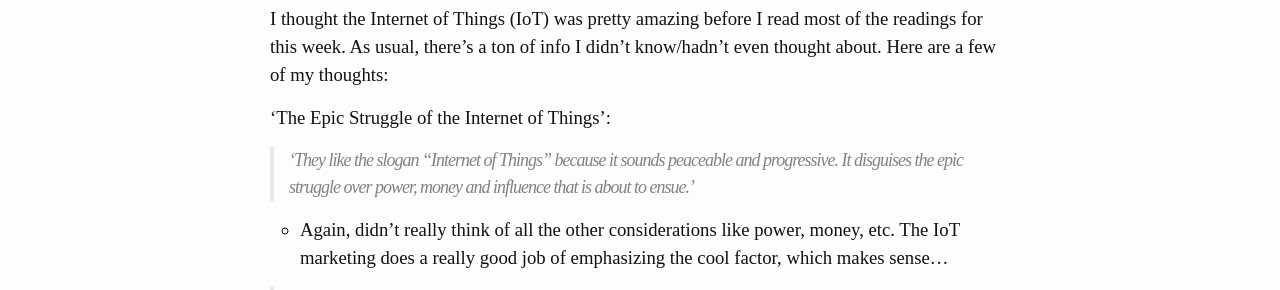
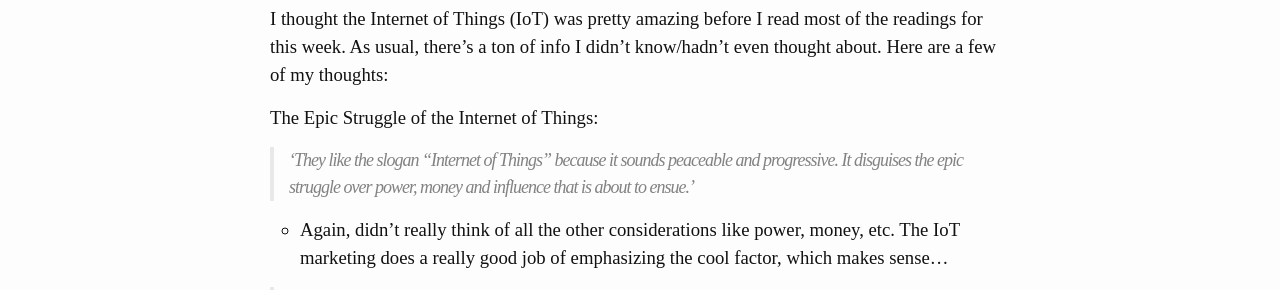
Before and after one commit to paigederaedt/blog, a Jekyll site: the page built from index.html, in a window 1280 px wide and 1400 px high. Shown: the part 177-467 px from the top of the window. Built offline with Jekyll 4.4.1, drawn with Linux system fonts in a browser that asks for light colours; some of the changed text lies outside the part shown.

```diff
--- a/_posts/2014-11-18-InternetOfThings.markdown
+++ b/_posts/2014-11-18-InternetOfThings.markdown
@@ -6,7 +6,7 @@ categories: jekyll update
 ---
 I thought the Internet of Things (IoT) was pretty amazing before I read most of the readings for this week. As usual, there's a ton of info I didn't know/hadn't even thought about. Here are a few of my thoughts:
 
-'The Epic Struggle of the Internet of Things':
+The Epic Struggle of the Internet of Things:
 >'They like the slogan “Internet of Things” because it sounds peaceable and progressive. It disguises the epic struggle over power, money and influence that is about to ensue.'
 
 - Again, didn't really think of all the other considerations like power, money, etc. The IoT marketing does a really good job of emphasizing the cool factor, which makes sense...
@@ -39,7 +39,7 @@ I thought the Internet of Things (IoT) was pretty amazing before I read most of
 
 >'But everything about the Internet of Things that actually works, that functions in real life, is already obsolete. It will leave few visible monuments. If you hold your breath and close your eyes, you can almost see the last of it from here.'
 
--Still having trouble comprehending this.
+- Still having trouble comprehending this.
 
 Cisco's infographic:
 I didn't realize the extent of the IoT until seeing this. The whole alarm clock thing is pretty awesome, but even if I had something like it, I don't know that I would trust it. I'm having a hard time articulating why...I feel like there would always be some human factor that would be missed in terms of judgement.
```
